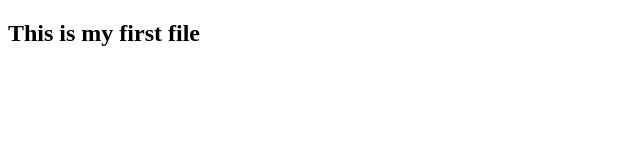
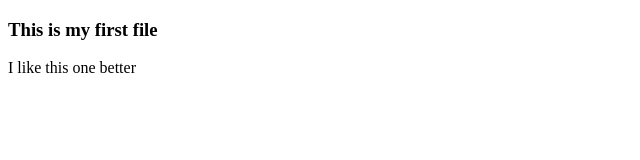
Before and after one commit to jcar787/ut-mws-first-repo, a plain HTML site: page index.html in a window 1280 px wide. Shown: the whole page, without its empty margins (0-640 px from the left). Drawn offline with Linux system fonts and the light colour scheme.

Commit message:
Changed h2 to h3 and add a paragraph.

```diff
--- a/index.html
+++ b/index.html
@@ -2,6 +2,7 @@
 <html>
   <head><title>My first file to git</title></head>
   <body>
-    <h2>This is my first file</h2>
+    <h3>This is my first file</h3>
+    <p>I like this one better</p>
   </body>
 </html>
```
